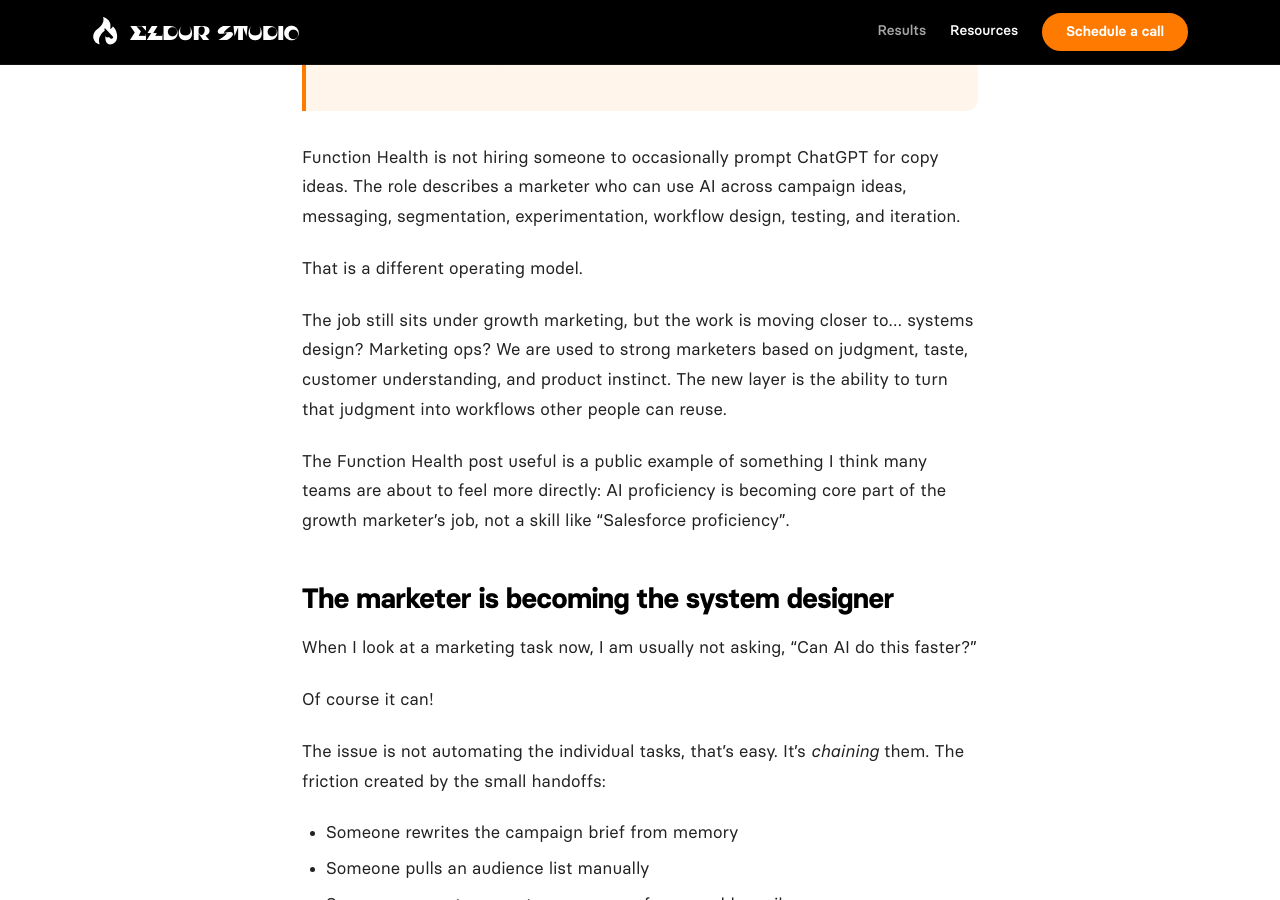
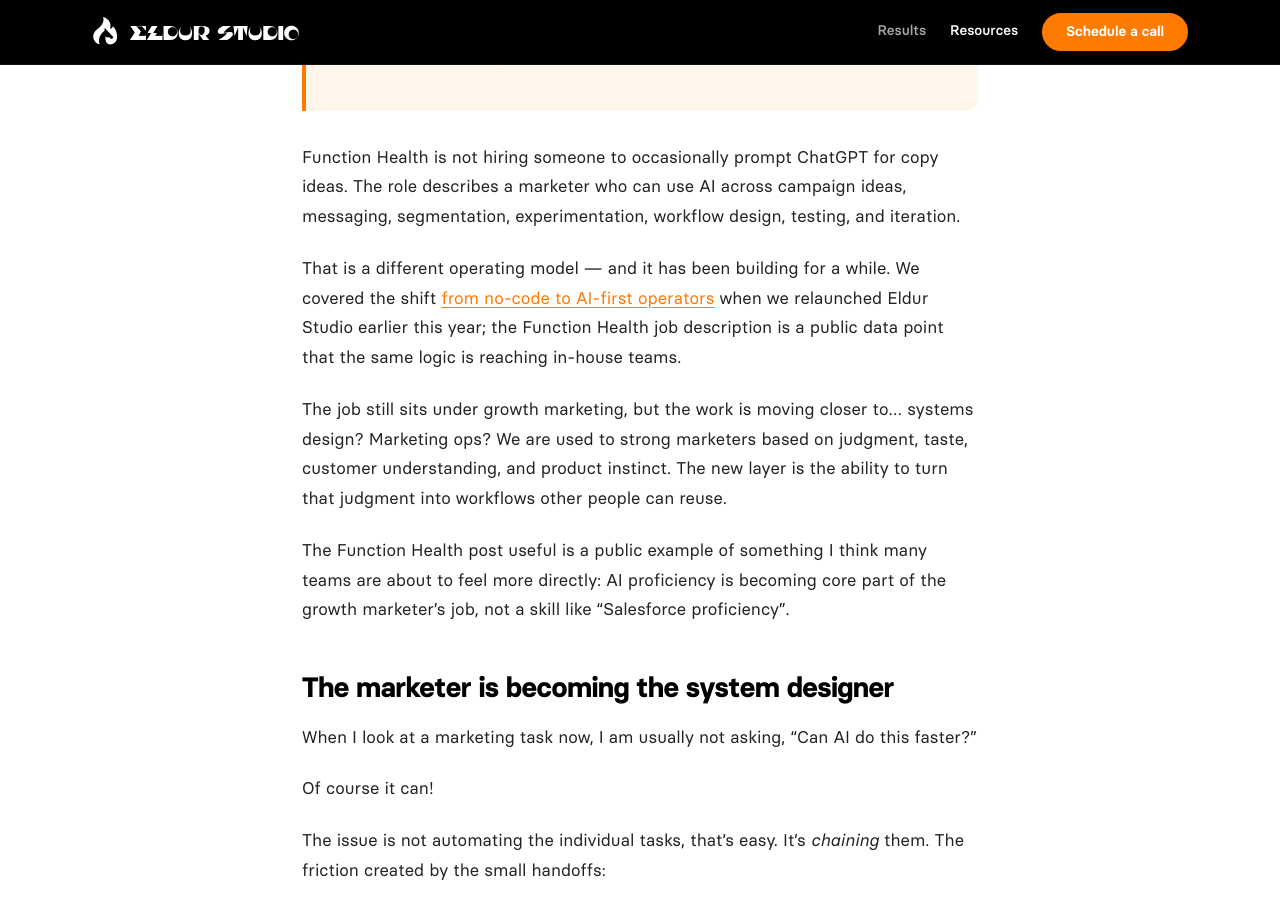
Before and after one commit to UberVero/ES2website, a Jekyll site: the page built from _posts/2026-04-29-rise-of-ai-first-marketers.md, in a window 1280 px wide and 900 px high, scrolled down 2639 px. Built offline with Jekyll 4.4.1, drawn with Linux system fonts in a browser that asks for light colours; some web fonts are replaced; comment, search, counter and statistics services are not loaded.

Commit message:
content: add cross-links between blog posts and case study + social images
- Link "Lead research" paragraph in ai-agents post to people-enrichment case study
- Fix broken booking link in ai-agents post (was pointing to notion.so/resources/)
- Turn plain-text case study reference in enrichment post into clickable link
- Add internal link to no-code-to-ai-first article in rise-of-ai-first-marketers post
- Cross-link case study page back to blog walkthrough post
- Add Webflow MCP article social images (LinkedIn + Threads formats)
- Add product marketing context doc to .agents/

Co-Authored-By: Claude Sonnet 4.6 <noreply@anthropic.com>

```diff
--- a/_posts/2026-04-29-rise-of-ai-first-marketers.md
+++ b/_posts/2026-04-29-rise-of-ai-first-marketers.md
@@ -40,7 +40,7 @@ This is the part that stood out to me.
 Function Health is not hiring someone to occasionally prompt ChatGPT for copy ideas. The role describes a marketer who can use AI across campaign ideas, messaging, segmentation, experimentation, workflow design, testing, and iteration.
 
 
-That is a different operating model.
+That is a different operating model — and it has been building for a while. We covered the shift [from no-code to AI-first operators](/resources/no-code-to-ai-first-operators-marketing-model/) when we relaunched Eldur Studio earlier this year; the Function Health job description is a public data point that the same logic is reaching in-house teams.
 
 
 The job still sits under growth marketing, but the work is moving closer to… systems design? Marketing ops? We are used to strong marketers based on judgment, taste, customer understanding, and product instinct. The new layer is the ability to turn that judgment into workflows other people can reuse.
--- a/results/people-enrichment-agent/index.html
+++ b/results/people-enrichment-agent/index.html
@@ -457,6 +457,7 @@
           <li>Designed around your schema, not a vendor's</li>
         </ul>
         <p>That's where agentic enrichment workflows earn their keep.</p>
+        <p>For a behind-the-scenes walkthrough of this specific build, read <a href="/resources/notion-crm-enrichment-explorium/">We Replaced 200 Hours of LinkedIn Research with a 2-Hour Enrichment Agent →</a></p>
       </div>
     </div>
   </section>
```
Also changed, not shown: _posts/2026-03-04-ai-agents-b2b-marketing.md (+2 -2 lines), _posts/2026-04-14-notion-crm-enrichment-explorium.md (+1 -1 lines), .agents/product-marketing-context.md (added), resources/images/social/webflow-mcp-linkedin.jpg (added), resources/images/social/webflow-mcp-threads.jpg (added).
